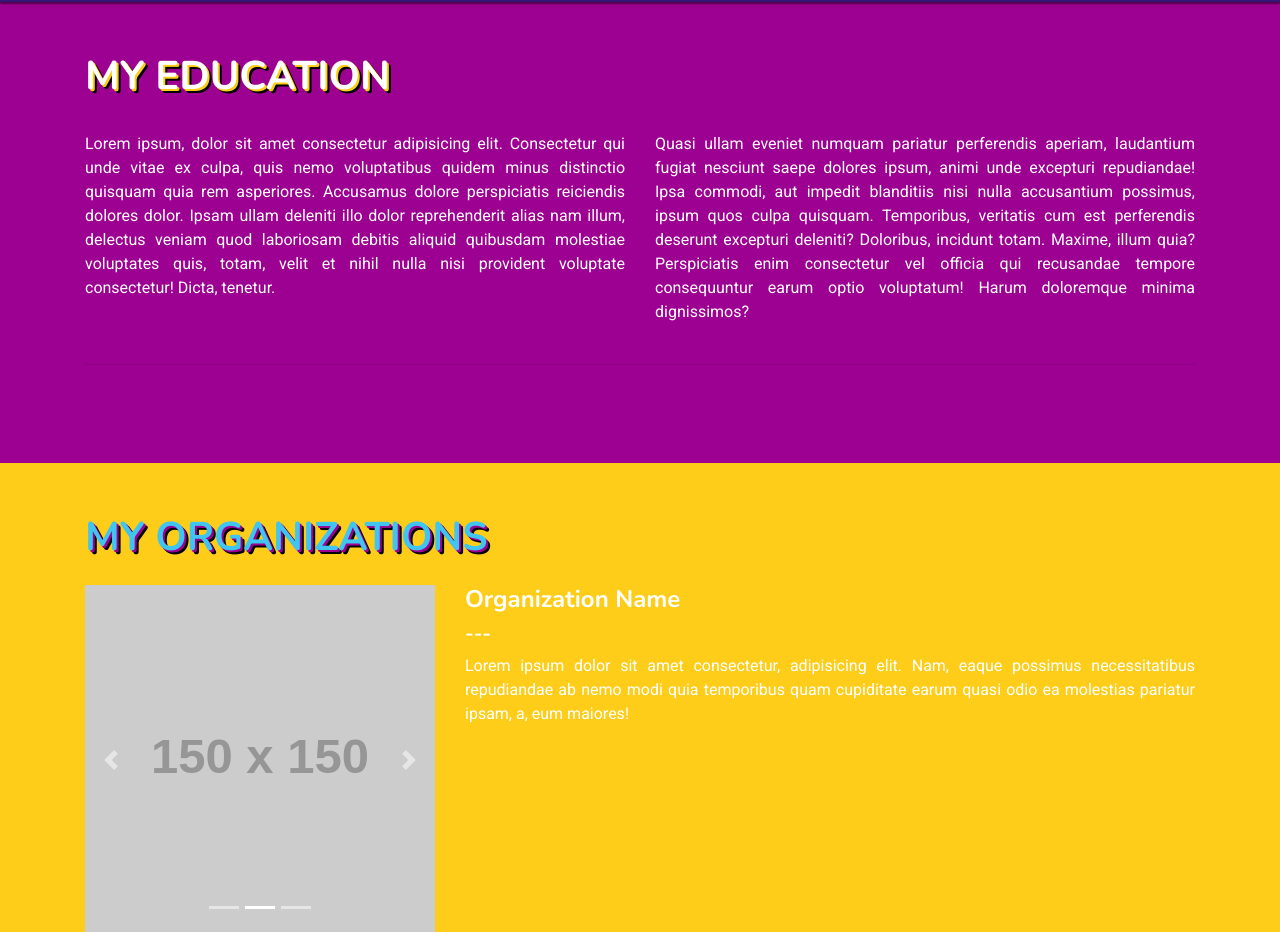
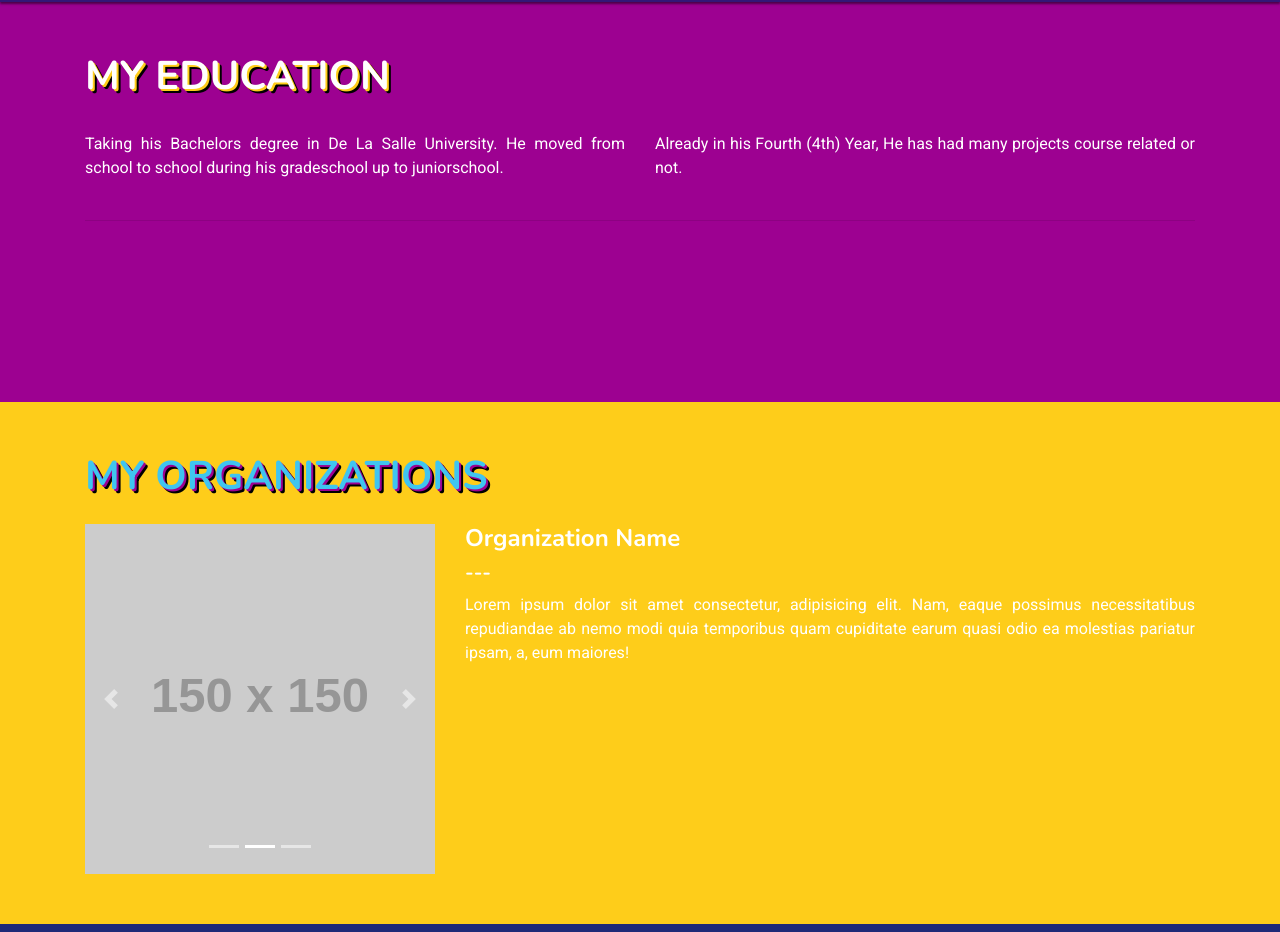
Before and after one commit to enochpowno/enochpowno.github.io, a plain HTML site: page index.html in a window 1280 px wide. Shown: the part 798-1730 px from the top of the page. Drawn offline with nearby package versions, Linux system fonts and the light colour scheme; no server answers; placeholder pictures from the web are drawn by us.

Commit message:
index changes
Changed the education info

```diff
--- a/index.html
+++ b/index.html
@@ -124,18 +124,10 @@
 
             <div class="my-4 row" id="educationIntro" data-aos="fade-up">
                 <p class="col">
-                    <span>Lorem ipsum, dolor sit amet consectetur adipisicing elit. Consectetur qui unde vitae ex culpa,
-                        quis nemo voluptatibus quidem minus distinctio quisquam quia rem asperiores. Accusamus dolore
-                        perspiciatis reiciendis dolores dolor.</span>
-                    <span>Ipsam ullam deleniti illo dolor reprehenderit alias nam illum, delectus veniam quod laboriosam
-                        debitis aliquid quibusdam molestiae voluptates quis, totam, velit et nihil nulla nisi provident
-                        voluptate consectetur! Dicta, tenetur.</span></p>
-                <p class="col"><span>Quasi ullam eveniet numquam pariatur perferendis aperiam, laudantium fugiat
-                        nesciunt saepe dolores ipsum, animi unde excepturi repudiandae! Ipsa commodi, aut impedit
-                        blanditiis nisi nulla accusantium possimus, ipsum quos culpa quisquam.</span>
-                    <span>Temporibus, veritatis cum est perferendis deserunt excepturi deleniti? Doloribus, incidunt
-                        totam. Maxime, illum quia? Perspiciatis enim consectetur vel officia qui recusandae tempore
-                        consequuntur earum optio voluptatum! Harum doloremque minima dignissimos?</span></p>
+                    <span>Taking his Bachelors degree in De La Salle University.</span>
+                    <span>He moved from school to school during his gradeschool up to juniorschool.</span></p>
+                <p class="col"><span>Already in his Fourth (4th) Year, He has had many projects course related or not.</span>
+                    <span></span></p>
             </div>
 
             <hr />
```
